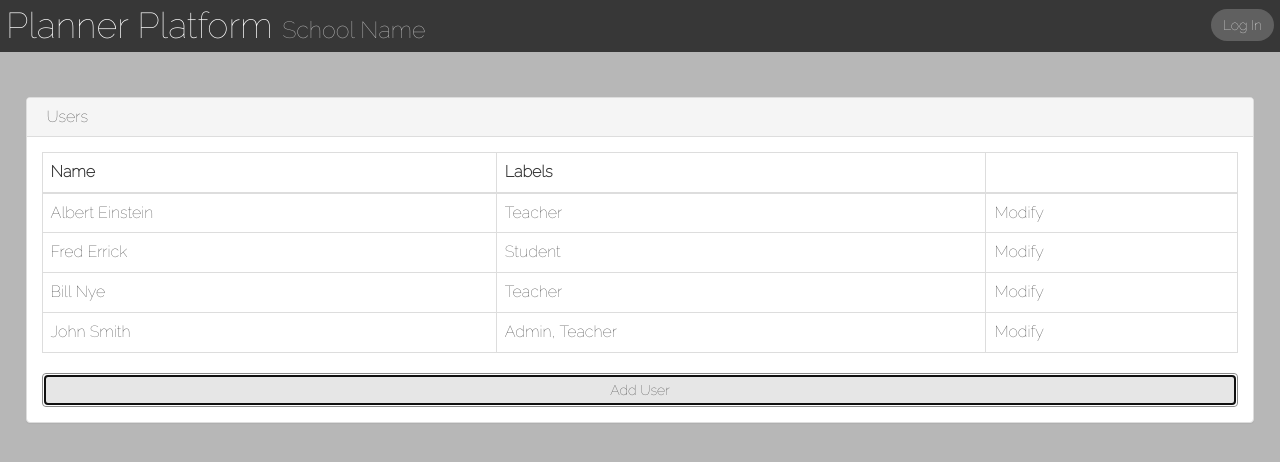
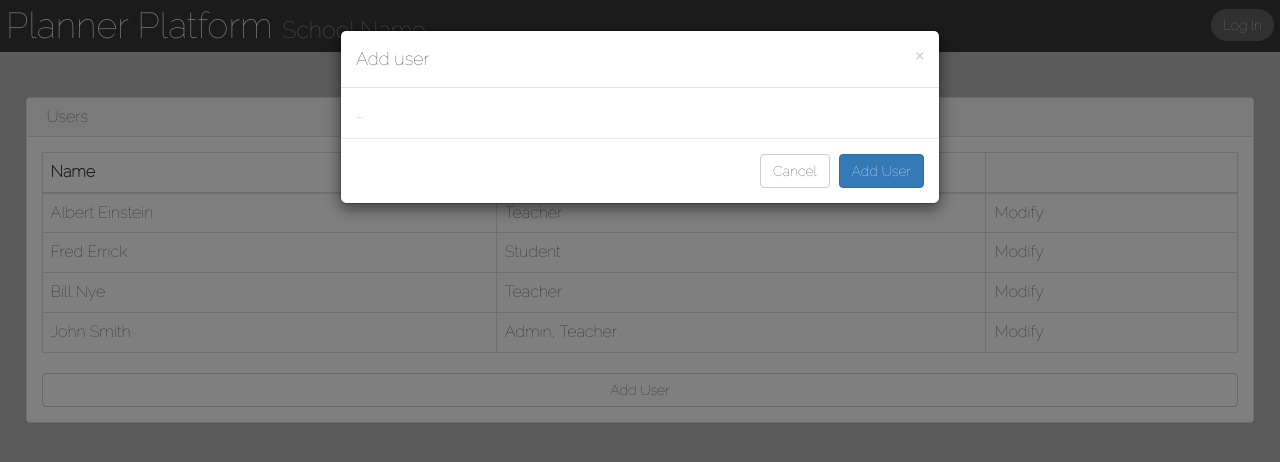
Before and after one commit to EverlessDrop41/PlannerDesign, a plain HTML site: page admin.html in a window 1280 px wide. Both pictures are taken after a click on the button "Add User". Drawn offline with nearby package versions, Linux system fonts and the light colour scheme.

Commit message:
Added new user modal

```diff
--- a/admin.html
+++ b/admin.html
@@ -59,7 +59,27 @@
 						</tbody>
 					</table>
 
-			    	<button type="button" class="btn btn-default col-xs-12"> Add User</button>
+			    	<button type="button" class="btn btn-default col-xs-12" data-toggle="modal" data-target="#AddUserModal"> Add User</button>
+
+			    	<!-- Add User Modal -->
+					<div class="modal fade" id="AddUserModal" tabindex="-1" role="dialog" aria-labelledby="AddUserModalLabel">
+					  <div class="modal-dialog" role="document">
+					    <div class="modal-content">
+					      <div class="modal-header">
+					        <button type="button" class="close" data-dismiss="modal" aria-label="Close"><span aria-hidden="true">&times;</span></button>
+					        <h4 class="modal-title" id="AddUserModalLabel">Add user</h4>
+					      </div>
+					      <div class="modal-body">
+					        ...
+					      </div>
+					      <div class="modal-footer">
+					        <button type="button" class="btn btn-default" data-dismiss="modal">Cancel</button>
+					        <button type="button" class="btn btn-primary">Add User</button>
+					      </div>
+					    </div>
+					  </div>
+					</div>
+
 			  	</div>
 			</div>
 		</div>
```
